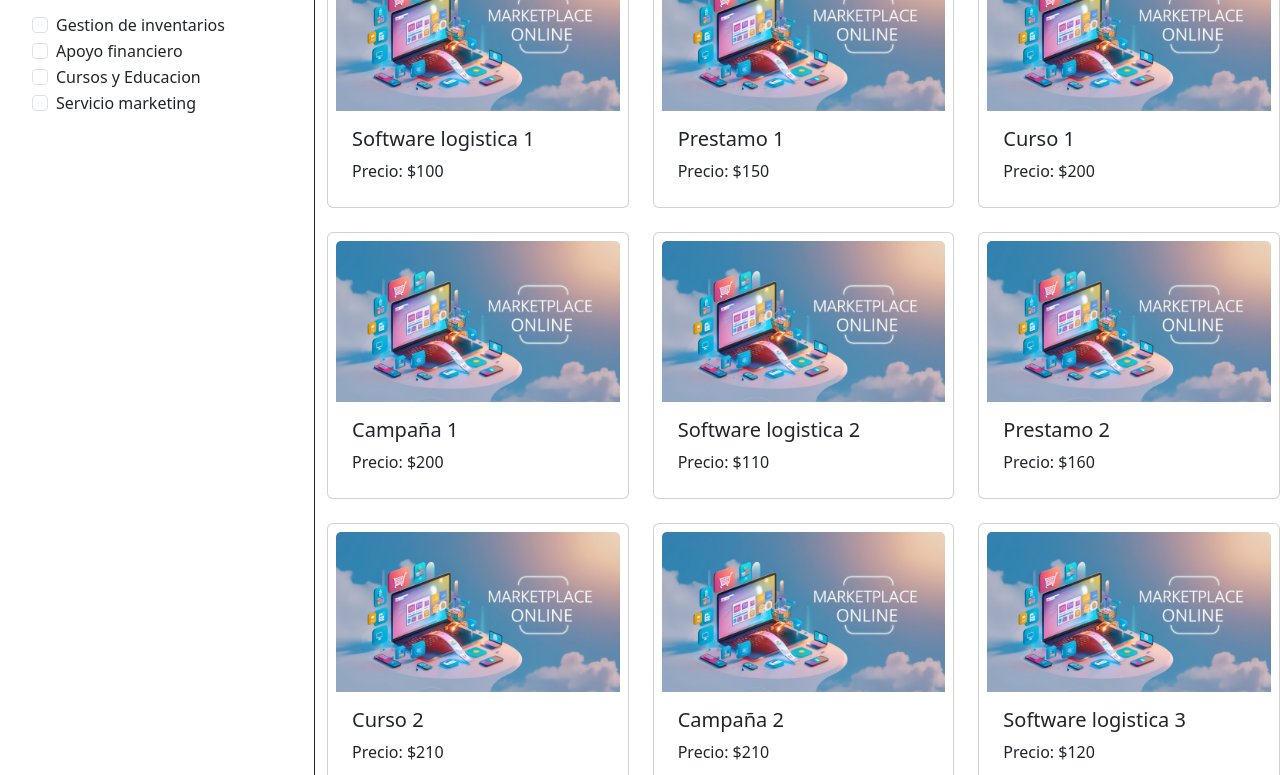
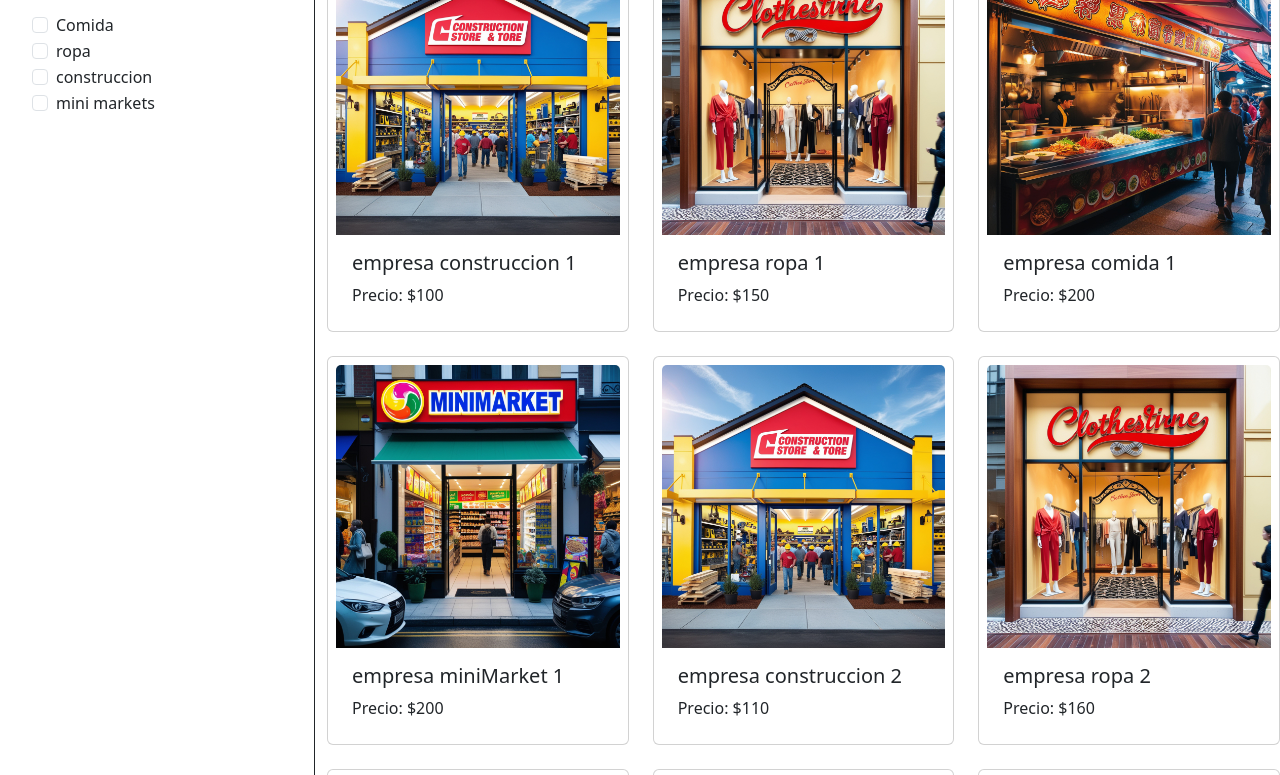
Before and after one commit to JuanGuzmanG/MipymesConectaAvanza, a plain HTML site: page productos.html in a window 1280 px wide. Shown: the part 171-946 px from the top of the page. Drawn offline with nearby package versions, Linux system fonts and the light colour scheme.

Commit message:
categorias

```diff
--- a/assets/js/carrito.js
+++ b/assets/js/carrito.js
@@ -1,5 +1,6 @@
 function actualizarContadorGlobal() {
 const cartCounter = document.getElementById("cart-counter"); // Referencia al contador en la página
+const cartCountersmall = document.getElementById("cart-counter-small")
 if (cartCounter) {
 const carritoGuardado = localStorage.getItem("carrito"); // Obtenemos el carrito guardado
 const carrito = carritoGuardado ? JSON.parse(carritoGuardado) : [];
@@ -9,9 +10,10 @@ const totalProductos = carrito.reduce((sum, prod) => sum + prod.cantidad, 0);
 
 // Actualizamos el texto del contador
 cartCounter.textContent = totalProductos;
-
+cartCountersmall.textContent = totalProductos;
 // Ocultamos o mostramos el contador según el número de productos
 cartCounter.style.display = totalProductos > 0 ? "inline" : "none";
+cartCountersmall.style.display = totalProductos > 0 ? "inline" : "none";
 }
 }
 
--- a/assets/js/productos.js
+++ b/assets/js/productos.js
@@ -1,21 +1,21 @@
 // Datos de productos
 const productos = [
-    { id: 1, nombre: "Software logistica 1", precio: 100, categoria: "inventario", imagen: "assets/img/marketplace.jpg" },
-    { id: 2, nombre: "Prestamo 1", precio: 150, categoria: "financiero", imagen: "assets/img/marketplace.jpg" },
-    { id: 3, nombre: "Curso 1", precio: 200, categoria: "educativo", imagen: "assets/img/marketplace.jpg" },
-    { id: 4, nombre: "Campaña 1", precio: 200, categoria: "marketing", imagen: "assets/img/marketplace.jpg" },
-    { id: 5, nombre: "Software logistica 2", precio: 110, categoria: "inventario", imagen: "assets/img/marketplace.jpg" },
-    { id: 6, nombre: "Prestamo 2", precio: 160, categoria: "financiero", imagen: "assets/img/marketplace.jpg" },
-    { id: 7, nombre: "Curso 2", precio: 210, categoria: "educativo", imagen: "assets/img/marketplace.jpg" },
-    { id: 8, nombre: "Campaña 2", precio: 210, categoria: "marketing", imagen: "assets/img/marketplace.jpg" },
-    { id: 9, nombre: "Software logistica 3", precio: 120, categoria: "inventario", imagen: "assets/img/marketplace.jpg" },
-    { id: 10, nombre: "Prestamo 3", precio: 170, categoria: "financiero", imagen: "assets/img/marketplace.jpg" },
-    { id: 11, nombre: "Curso 3", precio: 220, categoria: "educativo", imagen: "assets/img/marketplace.jpg" },
-    { id: 12, nombre: "Campaña 3", precio: 220, categoria: "marketing", imagen: "assets/img/marketplace.jpg" },
-    { id: 13, nombre: "Software logistica 4", precio: 130, categoria: "inventario", imagen: "assets/img/marketplace.jpg" },
-    { id: 14, nombre: "Prestamo 4", precio: 180, categoria: "financiero", imagen: "assets/img/marketplace.jpg" },
-    { id: 15, nombre: "Curso 4", precio: 230, categoria: "educativo", imagen: "assets/img/marketplace.jpg" },
-    { id: 16, nombre: "Campaña 4", precio: 230, categoria: "marketing", imagen: "assets/img/marketplace.jpg" }
+    { id: 1, nombre: "empresa construccion 1", precio: 100, categoria: "construccion", imagen: "assets/img/construccion.jpg" },
+    { id: 2, nombre: "empresa ropa 1", precio: 150, categoria: "ropa", imagen: "assets/img/ropa.jpg" },
+    { id: 3, nombre: "empresa comida 1", precio: 200, categoria: "comida", imagen: "assets/img/comida.jpg" },
+    { id: 4, nombre: "empresa miniMarket 1", precio: 200, categoria: "minimarket", imagen: "assets/img/minimarket.jpg" },
+    { id: 5, nombre: "empresa construccion 2", precio: 110, categoria: "construccion", imagen: "assets/img/construccion.jpg" },
+    { id: 6, nombre: "empresa ropa 2", precio: 160, categoria: "ropa", imagen: "assets/img/ropa.jpg" },
+    { id: 7, nombre: "empresa comida 2", precio: 210, categoria: "comida", imagen: "assets/img/comida.jpg" },
+    { id: 8, nombre: "empresa miniMarket 2", precio: 210, categoria: "minimarket", imagen: "assets/img/minimarket.jpg" },
+    { id: 9, nombre: "empresa construccion 3", precio: 120, categoria: "construccion", imagen: "assets/img/construccion.jpg" },
+    { id: 10, nombre: "empresa ropa 3", precio: 170, categoria: "ropa", imagen: "assets/img/ropa.jpg" },
+    { id: 11, nombre: "empresa comida 3", precio: 220, categoria: "comida", imagen: "assets/img/comida.jpg" },
+    { id: 12, nombre: "empresa miniMarket 3", precio: 220, categoria: "minimarket", imagen: "assets/img/minimarket.jpg" },
+    { id: 13, nombre: "empresa construccion 4", precio: 130, categoria: "construccion", imagen: "assets/img/construccion.jpg" },
+    { id: 14, nombre: "empresa ropa 4", precio: 180, categoria: "ropa", imagen: "assets/img/ropa.jpg" },
+    { id: 15, nombre: "empresa comida 4", precio: 230, categoria: "comida", imagen: "assets/img/comida.jpg" },
+    { id: 16, nombre: "empresa miniMarket 4", precio: 230, categoria: "minimarket", imagen: "assets/img/minimarket.jpg" }
   ];
 
   // Referencia del contenedor de las tarjetas y los filtros
--- a/productos.html
+++ b/productos.html
@@ -53,51 +53,51 @@
       <!-- Sidebar (derecha) -->
       <aside class="col-12 col-md-3">
         <div class="sidebarBlock">
-          <h2 class="text-center">Géneros</h2>
+          <h2 class="text-center">Tiendas</h2>
           <hr>
           <ul>
             <div class="form-check">
               <input
                 class="form-check-input"
                 type="checkbox"
-                value="inventario"
-                id="flexCheckinv"
+                value="comida"
+                id="flexCheckcomida"
               />
-              <label class="form-check-label" for="flexCheckinv"
-                >Gestion de inventarios</label
+              <label class="form-check-label" for="flexCheckcomida"
+                >Comida</label
               >
             </div>
             <div class="form-check">
               <input
                 class="form-check-input"
                 type="checkbox"
-                value="financiero"
-                id="flexCheckfi"
+                value="ropa"
+                id="flexCheckropa"
               />
-              <label class="form-check-label" for="flexCheckfi"
-                >Apoyo financiero</label
+              <label class="form-check-label" for="flexCheckropa"
+                >ropa</label
               >
             </div>
             <div class="form-check">
               <input
                 class="form-check-input"
                 type="checkbox"
-                value="educativo"
-                id="flexCheckedu"
+                value="construccion"
+                id="flexCheckconstruccion"
               />
-              <label class="form-check-label" for="flexCheckedu"
-                >Cursos y Educacion</label
+              <label class="form-check-label" for="flexCheckconstruccion"
+                >construccion</label
               >
             </div>
             <div class="form-check">
               <input
                 class="form-check-input"
                 type="checkbox"
-                value="marketing"
-                id="flexCheckmk"
+                value="minimarket"
+                id="flexCheckminimarket"
               />
-              <label class="form-check-label" for="flexCheckmk"
-                >Servicio marketing</label
+              <label class="form-check-label" for="flexCheckminimarket"
+                >mini markets</label
               >
             </div>
           </ul>
```
Also changed, not shown: Acercade.html (+8 -5 lines), Compras.html (+3 -3 lines), Index.html (+7 -7 lines), assets/js/compras.js (+26 -23 lines), assets/img/comida.jpg (added), assets/img/construccion.jpg (added), assets/img/minimarket.jpg (added), assets/img/mision.jpg (added), assets/img/ropa.jpg (added), assets/img/tienda.jpg (added), assets/img/vision.jpg (added).
